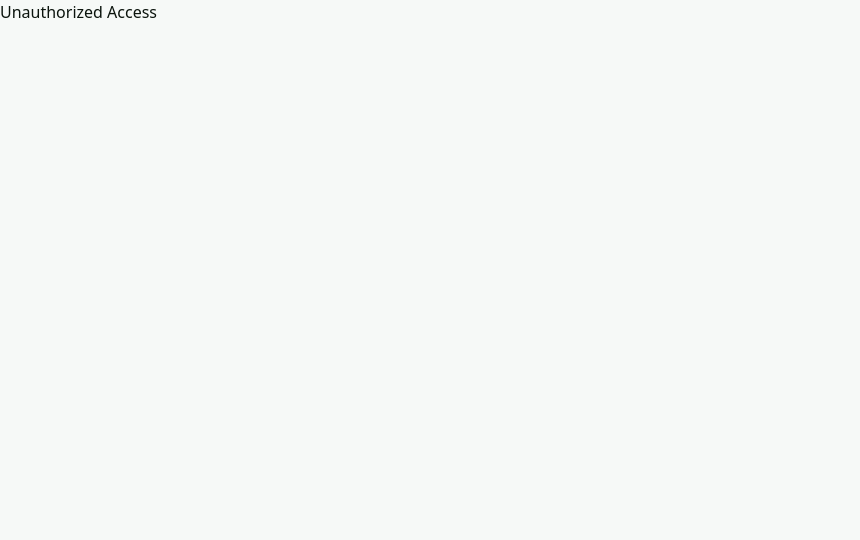
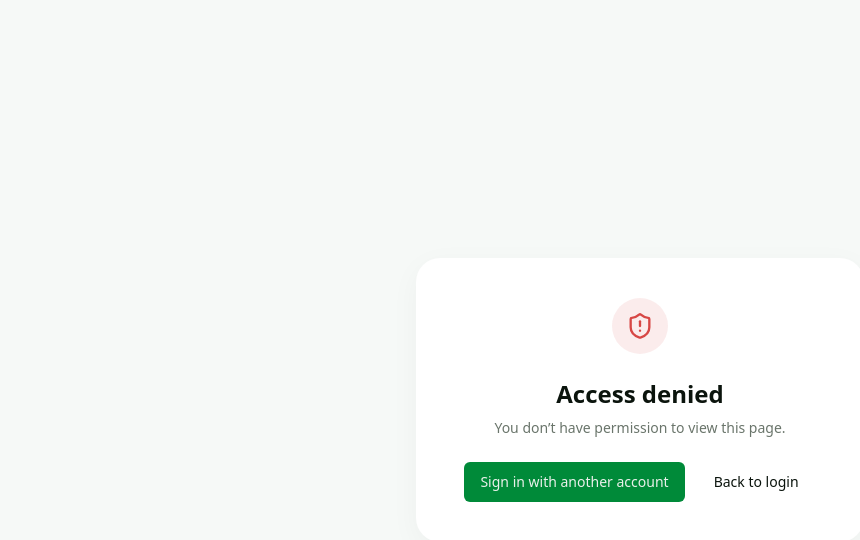
Before and after one commit to Team-Alpha-FieldSync/fieldsync, a React (Vite) app in the folder client/: page /unauthorized in a window 1280 px wide. Shown: the top 540 px of the page, without its empty margins (0-860 px from the left). Built offline with nearby package versions, Linux system fonts and the light colour scheme; no server answers.

Commit message:
feature: Styled the 404 error page and the unauthorized page

```diff
--- a/client/src/components/Sidebar.tsx
+++ b/client/src/components/Sidebar.tsx
@@ -9,7 +9,6 @@ import {
 } from "lucide-react";
 import Button from "./ui/Button";
 import { NavLink } from "react-router-dom";
-import LogoutButton from "./LogoutButton";
 
 interface SidebarProps {
   onClose?: () => void;
@@ -104,8 +103,6 @@ export default function Sidebar({ onClose }: SidebarProps) {
         <Button variant="primary" className="w-full">
           Apply Filters
         </Button>
-
-        <LogoutButton />
       </div>
     </aside>
   );
--- a/client/src/components/TechSidebar.tsx
+++ b/client/src/components/TechSidebar.tsx
@@ -8,7 +8,6 @@ import {
 } from "lucide-react";
 import Button from "./ui/Button";
 import { NavLink } from "react-router-dom";
-import LogoutButton from "./LogoutButton";
 
 interface TechSidebarProps {
   onClose?: () => void;
@@ -105,8 +104,6 @@ export default function TechSidebar({ onClose }: TechSidebarProps) {
           Apply Filters
         </Button>
 
-        <LogoutButton />
-
       </div>
 
 
--- a/client/src/pages/common/NotFound.tsx
+++ b/client/src/pages/common/NotFound.tsx
@@ -1,3 +1,61 @@
+import { Link, useNavigate } from "react-router-dom";
+import { FileQuestion } from "lucide-react";
+import Button from "../../components/ui/Button";
+import useAuth from "../../hooks/useAuth";
+
+function getHomePath(role: string | undefined): string {
+  switch (role) {
+    case "ADMIN":
+      return "/admin";
+    case "TECHNICIAN":
+      return "/technician";
+    default:
+      return "/login";
+  }
+}
+
 export default function NotFound() {
-  return <div>404 - Page Not Found</div>;
+  const navigate = useNavigate();
+  const { user, isAuthenticated } = useAuth();
+  const homePath = getHomePath(user?.role);
+
+  return (
+    <div className="min-h-screen flex items-center justify-center p-6 bg-bg">
+      <div className="w-full max-w-md text-center bg-bg-light rounded-3xl shadow-[0_8px_30px_rgb(0,0,0,0.04)] p-8 sm:p-10">
+        <p className="text-6xl font-bold text-primary mb-2" aria-hidden>
+          404
+        </p>
+
+        <div className="mx-auto mb-6 flex h-14 w-14 items-center justify-center rounded-full bg-primary/10 text-primary">
+          <FileQuestion className="h-7 w-7" aria-hidden />
+        </div>
+
+        <h1 className="text-2xl font-bold text-fg mb-2">Page not found</h1>
+        <p className="text-sm text-fg-muted mb-6">
+          The page you’re looking for doesn’t exist or may have been moved.
+        </p>
+
+        <div className="flex flex-col gap-3 sm:flex-row sm:justify-center">
+          <Button variant="primary" onClick={() => navigate(homePath, { replace: true })}>
+            {isAuthenticated ? "Go to dashboard" : "Go to login"}
+          </Button>
+          <Button
+            variant="ghost"
+            type="button"
+            onClick={() => navigate(-1)}
+          >
+            Go back
+          </Button>
+        </div>
+
+        {isAuthenticated && (
+          <Link
+            to={homePath}
+            className="mt-4 inline-block text-sm text-primary hover:text-primary/80 transition-colors"
+          >
+          </Link>
+        )}
+      </div>
+    </div>
+  );
 }
--- a/client/src/pages/common/Unauthorized.tsx
+++ b/client/src/pages/common/Unauthorized.tsx
@@ -1,3 +1,42 @@
+import { Link, useNavigate } from "react-router-dom";
+import { ShieldAlert } from "lucide-react";
+import Button from "../../components/ui/Button";
+import useAuth from "../../hooks/useAuth";
+
 export default function Unauthorized() {
-  return <h1>Unauthorized Access</h1>;
+  const navigate = useNavigate();
+  const { logout, user } = useAuth();
+
+  const handleLogout = () => {
+    logout();
+    navigate("/login", { replace: true });
+  };
+
+  return (
+    <div className="min-h-screen flex items-center justify-center p-6 bg-bg">
+      <div className="w-full max-w-md text-center bg-bg-light rounded-3xl shadow-[0_8px_30px_rgb(0,0,0,0.04)] p-8 sm:p-10">
+        <div className="mx-auto mb-6 flex h-14 w-14 items-center justify-center rounded-full bg-danger/10 text-danger">
+          <ShieldAlert className="h-7 w-7" aria-hidden />
+        </div>
+
+        <h1 className="text-2xl font-bold text-fg mb-2">Access denied</h1>
+        <p className="text-sm text-fg-muted mb-6">
+          {user
+            ? `Signed in as ${user.email}, but this area isn’t available for your role.`
+            : "You don’t have permission to view this page."}
+        </p>
+
+        <div className="flex flex-col gap-3 sm:flex-row sm:justify-center">
+          <Button variant="primary" onClick={handleLogout}>
+            Sign in with another account
+          </Button>
+          <Link to="/login">
+            <Button variant="ghost" className="w-full sm:w-auto">
+              Back to login
+            </Button>
+          </Link>
+        </div>
+      </div>
+    </div>
+  );
 }
--- a/client/src/styles/globals.css
+++ b/client/src/styles/globals.css
@@ -5,7 +5,7 @@
   /* Fonts */
   --font-sans: system-ui, -apple-system, sans-serif;
 
-  /* Backgrounds: Very subtle mint/slate tints */
+   /* Backgrounds: Very subtle mint/slate tints */
   --color-bg-dark: oklch(0.95 0.01 150);
   --color-bg-base: oklch(0.98 0.005 150);
   --color-bg-light: oklch(1 0 0);
```
